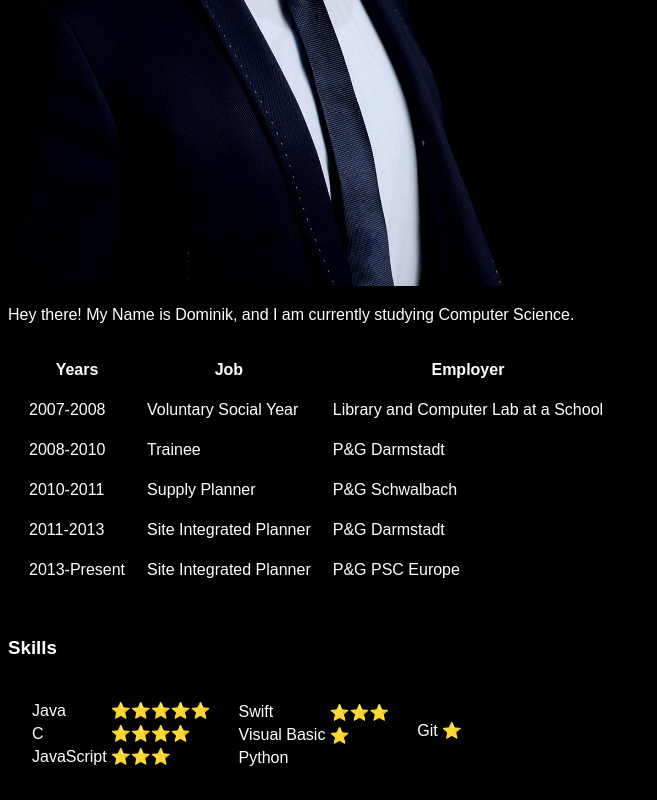
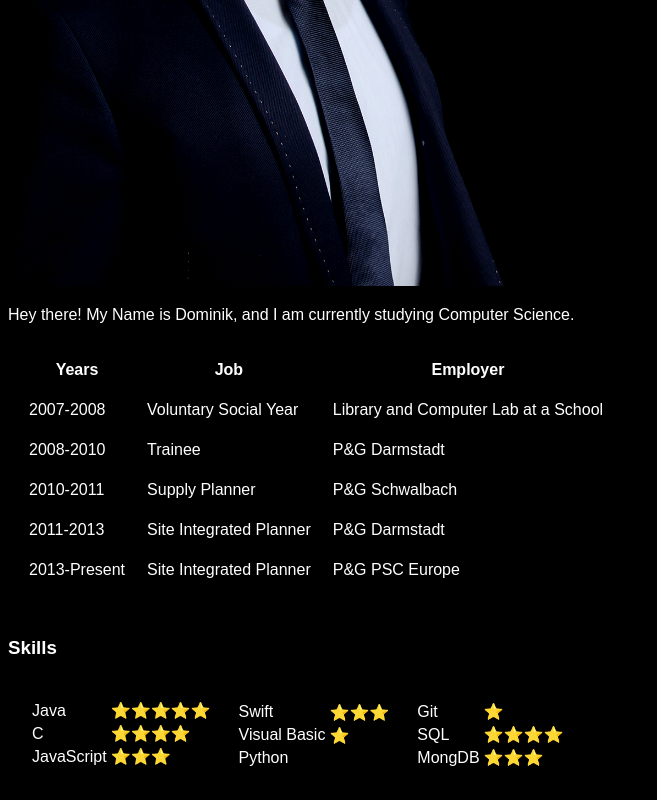
Before and after one commit to dominiksimgen/myCV, a plain HTML site: page index.html in a window 1280 px wide. Shown: the part 564-1364 px from the top of the page, without its empty margins (0-657 px from the left). Drawn offline with Linux system fonts and the light colour scheme.

Commit message:
DB skills added

```diff
--- a/index.html
+++ b/index.html
@@ -81,10 +81,10 @@
                 <td>Git</td><td>⭐️</td>
               </tr>
               <tr>
-                <td> </td><td></td>
+                <td>SQL</td><td>⭐️⭐️⭐️⭐️</td>
               </tr>
               <tr>
-                <td> </td><td></td>
+                <td>MongDB </td><td>⭐️⭐️⭐️</td>
               </tr>
             </table>
           </td>
```
